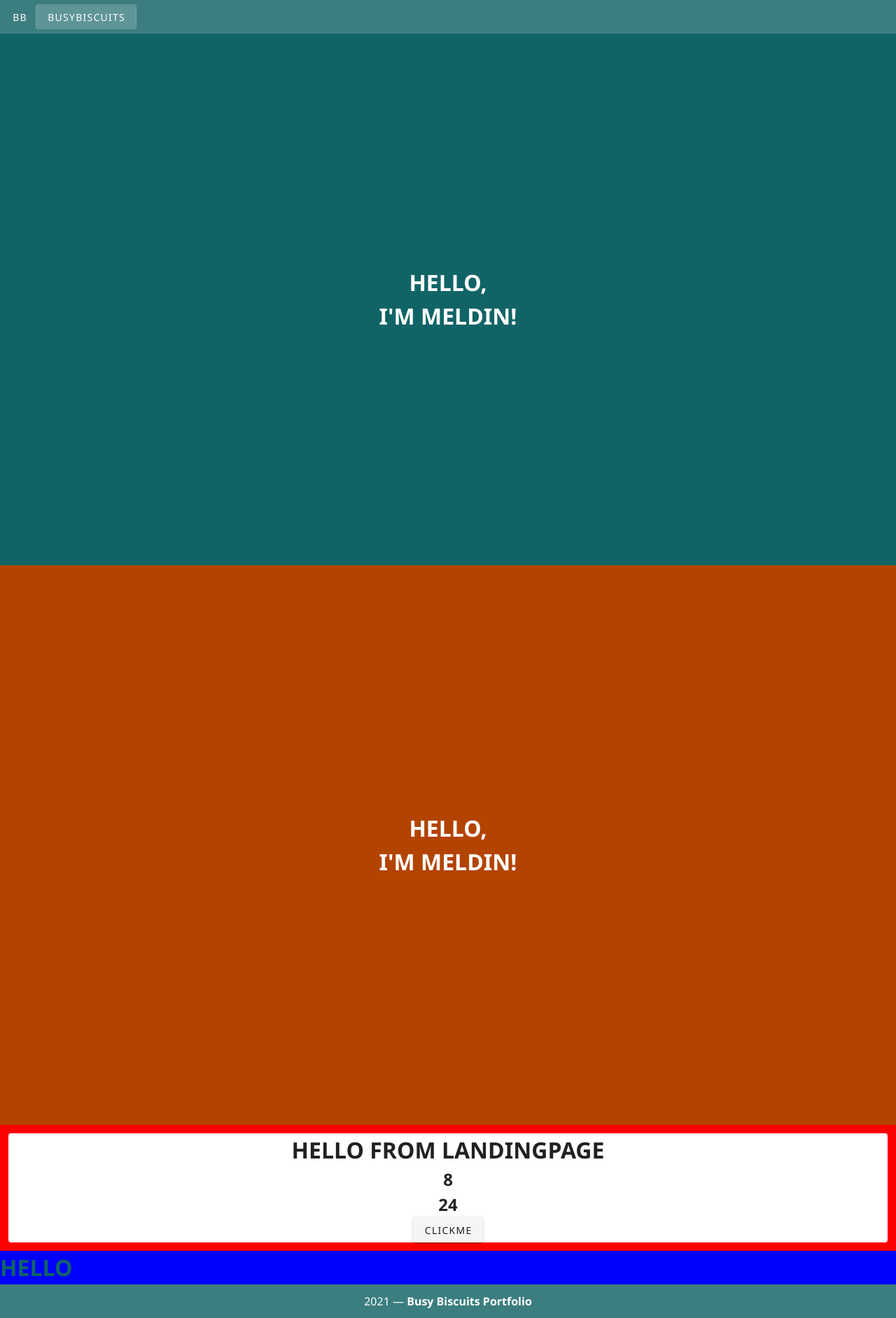
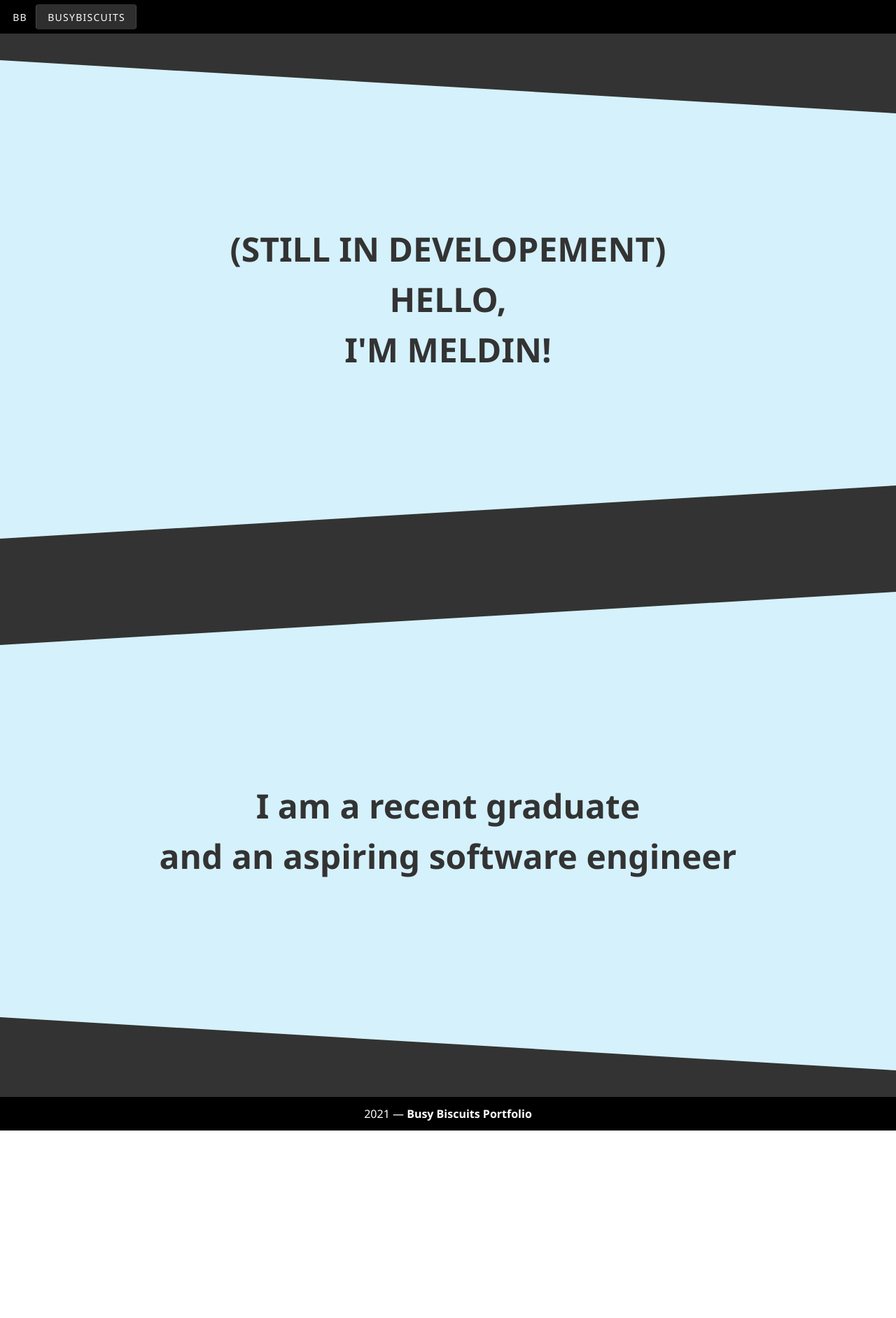
Before and after one commit to melkaj/BusyBiscuits, a Vue app in the folder client/: page /portfolio/home in a window 1280 px wide. Shown: the whole page at 70% size. After the commit the page ends 1616 px from the top, so only its background shows below. Built offline with nearby package versions, Linux system fonts and the light colour scheme.

Commit message:
Made the navigation drawer not absolute so that it moves with the page when you scroll down. And styled the landingpage to certain colors and designs

```diff
--- a/client/src/components/MandatoryComponents/Header.vue
+++ b/client/src/components/MandatoryComponents/Header.vue
@@ -52,7 +52,6 @@
         <!-- THE DRAWER WITH OTHER LINKS -->
         <v-navigation-drawer
         v-model="drawer"
-        absolute
         temporary
         app
         >
--- a/client/src/store/index.js
+++ b/client/src/store/index.js
@@ -10,7 +10,7 @@ export default new Vuex.Store({
   state: {
     root: 24,
     currentPath: null,
-    headerFooterColor: "#3C7E80", //"#661D16",//"#300070"
+    headerFooterColor: "black", //"#FE4B4A",// "#3C7E80", //"#661D16",//"#300070"
   },
 
   mutations: {
--- a/client/src/views/LandingPage/LandingPage.vue
+++ b/client/src/views/LandingPage/LandingPage.vue
@@ -1,21 +1,23 @@
 <template>
-    <v-container v-if="isDataLoaded" fluid class="fill-height" style="background:black;">
-        <v-row justify="center" align="center" class="landing-intro">
-            <h1>
+    <v-container v-if="isDataLoaded" fluid class="fill-height whole-container">
+
+        <v-row justify="center" align="center" class="landing-intro clip-pos">
+            <h1 class="heading-font">
+                (STILL IN DEVELOPEMENT)<br/>
                 HELLO,<br/>
                 I'M MELDIN!
             </h1>
         </v-row>
 
-        <v-row justify="center" align="center" class="landing-background">
-            <h1>
-                HELLO,<br/>
-                I'M MELDIN!
+        <v-row justify="center" align="center" class="landing-intro clip-neg">
+            <h1 class="heading-font">
+                I am a recent graduate<br/>
+                and an aspiring software engineer<br/>
             </h1>
         </v-row>
 
 
-        <v-row style="background:red;">
+        <!-- <v-row style="background:red;">
             <v-col cols=12>
                 <v-card flat class="fill-height">
 
@@ -27,11 +29,7 @@
 
                 </v-card>
             </v-col>
-        </v-row>
-
-        <v-row style="background:blue;">
-            <h1>HELLO</h1>
-        </v-row>
+        </v-row>    -->
     </v-container>
 </template>
 
@@ -62,14 +60,29 @@ export default {
 </script>
 
 <style scoped>
+.whole-container {
+    background: #333333;
+}
 .landing-intro {
     height: 95vh;
-    color: white;
-    background: #116466;
+    color: #333333;
+    background: #D5F1FC;
+    /* clip-path: polygon(0 5%, 100% 15%, 100% 85%, 0 95%); */
 }
-.landing-background {
+.clip-pos {
+    /* Top left going down || Top right going down || Bottom right going up || Bottom left going up */
+    clip-path: polygon(0 5%, 100% 15%, 100% 85%, 0 95%);
+}
+.clip-neg {
+    /* Top left going down || Top right going down || Bottom right going up || Bottom left going up */
+    clip-path: polygon(0 15%, 100% 5%, 100% 95%, 0 85%);
+}
+/* .landing-background {
     height: 100vh;
-    color: white;
-    background: #B34400;
+    color: #D5F1FC;
+} */
+.heading-font {
+    font-size: 3rem;
 }
+/* #116466 */
 </style>
```
